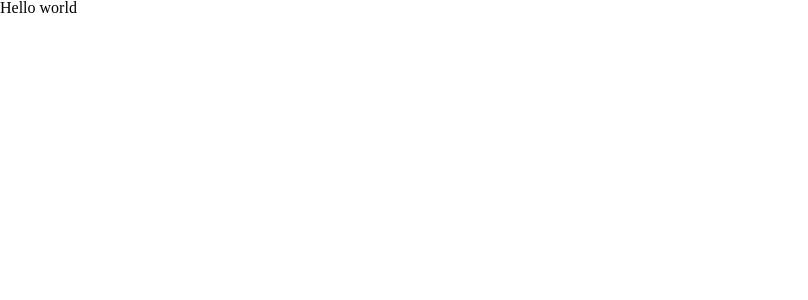
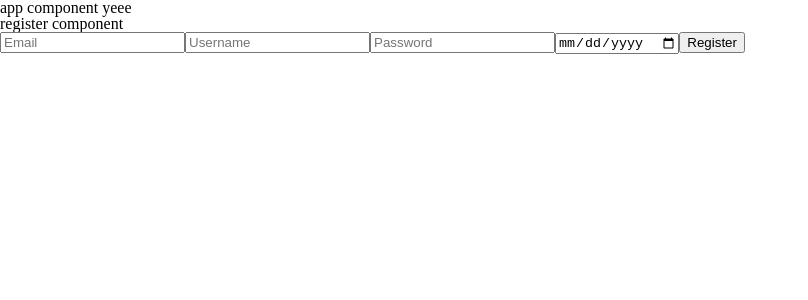
Before and after one commit to brockmortenson/ebay-clone, a React (Create React App) app: page /#/Register in a window 1280 px wide. Shown: the top 300 px of the page, without its empty margins (0-808 px from the left). Built offline with nearby package versions, Linux system fonts and the light colour scheme.

Commit message:
Almost finished registration. I am getting an error when selecting the birthday and I am notay and I am not sure why. When register is submitted the user is not showing in redux state so I need to debo I need to debug that. I created routes and got hashrouter set up.

```diff
--- a/public/index.html
+++ b/public/index.html
@@ -2,42 +2,21 @@
 <html lang="en">
   <head>
     <meta charset="utf-8" />
-    <link rel="icon" href="%PUBLIC_URL%/favicon.ico" />
+    <link rel="icon" href="%PUBLIC_URL%/rubix.jpg" />
     <meta name="viewport" content="width=device-width, initial-scale=1" />
     <meta name="theme-color" content="#000000" />
     <meta
       name="description"
-      content="Web site created using create-react-app"
+      content="Fake ecommerce web site built for as a project"
     />
-    <link rel="apple-touch-icon" href="%PUBLIC_URL%/logo192.png" />
-    <!--
-      manifest.json provides metadata used when your web app is installed on a
-      user's mobile device or desktop. See https://developers.google.com/web/fundamentals/web-app-manifest/
-    -->
+    <link rel="apple-touch-icon" href="%PUBLIC_URL%/rubix.jpg" />
+
     <link rel="manifest" href="%PUBLIC_URL%/manifest.json" />
-    <!--
-      Notice the use of %PUBLIC_URL% in the tags above.
-      It will be replaced with the URL of the `public` folder during the build.
-      Only files inside the `public` folder can be referenced from the HTML.
 
-      Unlike "/favicon.ico" or "favicon.ico", "%PUBLIC_URL%/favicon.ico" will
-      work correctly both with client-side routing and a non-root public URL.
-      Learn how to configure a non-root public URL by running `npm run build`.
-    -->
-    <title>React App</title>
+    <title>fake</title>
   </head>
   <body>
     <noscript>You need to enable JavaScript to run this app.</noscript>
     <div id="root"></div>
-    <!--
-      This HTML file is a template.
-      If you open it directly in the browser, you will see an empty page.
-
-      You can add webfonts, meta tags, or analytics to this file.
-      The build step will place the bundled scripts into the <body> tag.
-
-      To begin the development, run `npm start` or `yarn start`.
-      To create a production bundle, use `npm run build` or `yarn build`.
-    -->
   </body>
 </html>
--- a/src/App.js
+++ b/src/App.js
@@ -1,10 +1,11 @@
-
+import routes from './routes';
 import './App.css';
 
 function App() {
   return (
     <div className="App">
-      Hello world
+      app component yeee
+      {routes}
     </div>
   );
 }
--- /dev/null
+++ b/src/components/Landing.js
@@ -0,0 +1,13 @@
+import React from 'react';
+import { Link } from 'react-router-dom';
+
+const Landing = () => {
+    return (
+        <div className='Landing'>
+            Landing page hello
+            <Link to='/Login'><p>Login</p></Link>
+        </div>
+    );
+}
+
+export default Landing;
--- a/src/components/Login.js
+++ b/src/components/Login.js
@@ -1,11 +1,45 @@
-import React from 'react';
+import React, { useState } from 'react';
 import axios from 'axios';
 import { connect } from 'react-redux';
-import { userLogin } from '../redux/userReducer';
+import { userData } from '../redux/userReducer';
+import { useHistory, Link } from 'react-router-dom';
 
 const Login = (props) => {
+    // LOGIN STATE
+    const [ email, setEmail ] = useState('');
+    const [ password, setPassword ] = useState('');
 
+    // LOGIN ERRORS
+    const [ loginError, setLoginError ] = useState('');
+    // const [ registerError, setRegisterError ] = useState('');
+
+    const history = useHistory();
+
+    const login = async (e) => {
+        e.preventDefault();
+        let body = { email, password };
+        try {
+            await axios
+                    .post('/auth/login', body)
+                    props.userData()
+
+        } catch (err) {
+            console.log(err);
+            setLoginError('*Incorrect username or password*')
+        }
+    }
+
+    return (
+        <div className='Login'>
+            Login component hiiii
+            <section>
+                <p>Don't have an account?<Link to='/Register'><p>Sign Up</p></Link>instead</p>
+            </section>
+        </div>
+    );
 }
 
+// REDUX STATE
 const mapStateToProps = (state) => { return state }
-export default connect(mapStateToProps, { userLogin })(Login);
+
+export default connect(mapStateToProps, { userData })(Login);
--- /dev/null
+++ b/src/components/Register.js
@@ -0,0 +1,97 @@
+import React, { useState } from 'react';
+import axios from 'axios';
+import { connect } from 'react-redux';
+import { userData } from '../redux/userReducer';
+import { useHistory } from 'react-router-dom';
+
+const Register = (props) => {
+    // REGISTER STATE
+    // const [ email, setEmail ] = useState('');
+    // const [ password, setPassword ] = useState('');
+    // const [ username, setUsername ] = useState('');
+    const [ data, setData ] = useState({
+        email: '',
+        username: '',
+        password: '',
+        birthday: null
+    });
+
+    // REGISTER ERRORS
+    const [ registerError, setRegisterError ] = useState('');
+
+    const history = useHistory();
+
+    const register = async (e) => {
+        e.preventDefault();
+        let body = {
+            email: data.email,
+            username: data.username,
+            password: data.password,
+            birthday: data.birthday
+        };
+        try {
+            await axios
+                    .post('/auth/register', body)
+                    .then(res => {
+                        props.userData({
+                            username: res.data.username,
+                            id: res.data.user_id
+                        })
+                    })
+        } catch (err) {
+            console.log(err);
+            setRegisterError('*A user with this email already exists*')
+        }
+    }
+
+    const handleChange = (e) => {
+        setData({ ...data, [e.target.name]: e.target.value });
+    }
+
+    return (
+        <div className='Register'>
+            register component
+            <br />
+            <form onSubmit={register}>
+                <input
+                    type='text'
+                    placeholder='Email'
+                    name='email'
+                    onChange={handleChange}
+                    value={data.email}
+                    required
+                />
+                <input
+                    type='text'
+                    placeholder='Username'
+                    name='username'
+                    onChange={handleChange}
+                    value={data.username}
+                    required
+                />
+                <input
+                    type='password'
+                    placeholder='Password'
+                    name='password'
+                    onChange={handleChange}
+                    value={data.password}
+                    required
+                />
+                <input
+                    type='date'
+                    // placeholder='Email'
+                    name='birthday'
+                    onChange={handleChange}
+                    value={data.birthday}
+                    required
+                />
+                <button type='submit'>Register</button>
+            </form>
+        </div>
+    );
+}
+
+// REDUX STATE
+const mapStateToProps = (state) => { return state }
+
+export default connect(mapStateToProps, { userData })(Register);
--- a/src/index.js
+++ b/src/index.js
@@ -3,10 +3,17 @@ import ReactDOM from 'react-dom';
 import './index.css';
 import App from './App';
 import reportWebVitals from './reportWebVitals';
+import { HashRouter as Router } from 'react-router-dom';
+import { Provider } from 'react-redux';
+import store from './redux/store';
 
 ReactDOM.render(
   <React.StrictMode>
-    <App />
+    <Provider store={store}>
+      <Router>
+        <App />
+      </Router>
+    </Provider>
   </React.StrictMode>,
   document.getElementById('root')
 );
--- /dev/null
+++ b/src/redux/cartReducer.js
@@ -0,0 +1,32 @@
+// INITIAL STATE
+const initialState = {
+    cart: {}
+    //cart: []
+};
+
+// ACTION TYPES
+const GET_CART = 'GET_CART';
+const ADD_TO_CART = 'ADD_TO_CART';
+const REMOVE_FROM_CART = 'REMOVE_FROM_CART';
+
+export const getCart = (cart) => {
+    return {
+        type: GET_CART,
+        payload: cart
+    };
+}
+
+export default function reducer(state = initialState, action) {
+    switch (action.type) {
+        case GET_CART:
+            return {
+                ...state,
+                cart: action.payload
+            };
+
+
+
+        default:
+            return state;
+    }
+}
--- a/src/redux/store.js
+++ b/src/redux/store.js
@@ -1,9 +1,12 @@
-import { createStore, combineReducers } from 'redux';
-import { composedWithDevTools } from 'redux-devtools-extension';
+import { createStore, combineReducers, applyMiddleware } from 'redux';
+import promiseMiddleware from 'redux-promise-middleware';
+import { composeWithDevTools } from 'redux-devtools-extension';
 import userReducer from './userReducer';
+import cartReducer from './cartReducer';
 
 const rootReducer = combineReducers({
-    user: userReducer
+    user: userReducer,
+    cart: cartReducer
 });
 
-export default createStore(rootReducer, composedWithDevTools());
+export default createStore(rootReducer, composeWithDevTools());
--- a/src/redux/userReducer.js
+++ b/src/redux/userReducer.js
@@ -7,18 +7,18 @@ const initialState = {
 };
 
 // ACTION TYPES
-const USER_LOGIN = 'USER_LOGIN';
+const USER_DATA = 'USER_DATA';
 const USER_LOGOUT = 'USER_LOGOUT';
 const GET_USER = 'GET_USER';
 
 // ACTION CREATORS
-export const loginUser = () => {
+export const userData = () => {
     let data = axios.get('/auth/session')
         .then(res => res.data)
         .catch(err => console.log(err));
 
         return {
-            type: USER_LOGIN,
+            type: USER_DATA,
             payload: data
         };
 }
@@ -35,7 +35,7 @@ export const userLogout = () => {
 
 export default function reducer(state = initialState, action) {
     switch (action.type) {
-        case USER_LOGIN + '_FULFILLED':
+        case USER_DATA + '_FULFILLED':
             return {
                 user: action.payload,
                 isLoggedIn: true
--- /dev/null
+++ b/src/routes.js
@@ -0,0 +1,13 @@
+import React from 'react';
+import { Switch, Route } from 'react-router-dom';
+import Landing from './components/Landing';
+import Login from './components/Login';
+import Register from './components/Register';
+
+export default (
+    <Switch>
+        <Route exact path='/' component={Landing} />
+        <Route path='/Login' component={Login} />
+        <Route path='/Register' component={Register} />
+    </Switch>
+)
```
Also changed, not shown: public/rubix.jpg (added).
